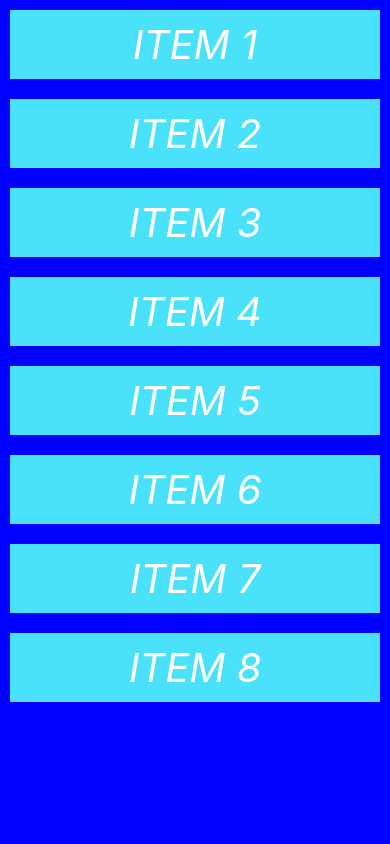
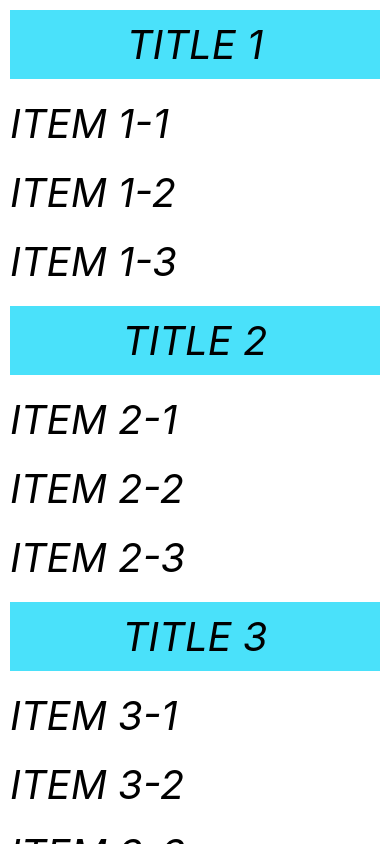
Before and after one commit to sherwood-codebender/React-Native-6Hours, a React Native app: screen / in a window 390 px wide. Built offline with nearby package versions, Linux system fonts and the light colour scheme.

Commit message:
FlatList - Not Practice

```diff
--- a/App.js
+++ b/App.js
@@ -7,46 +7,101 @@
   ScrollViewBase,
   ScrollView,
   RefreshControl,
+  FlatList,
+  SectionList,
 } from 'react-native';
 
 const App = () => {
   const [Items, setItems] = useState([
-    {key:1, item: 'Item 1'},
-    {key:2, item: 'Item 2'},
-    {key:3, item: 'Item 3'},
-    {key:4, item: 'Item 4'},
-    {key:5, item: 'Item 5'},
-    {key:6, item: 'Item 6'},
-    {key:7, item: 'Item 7'},
-    {key:8, item: 'Item 8'},
+    { name: 'Item 1'},
+    { name: 'Item 2'},
+    { name: 'Item 3'},
+    { name: 'Item 4'},
+    { name: 'Item 5'},
+    { name: 'Item 6'},
+    { name: 'Item 7'},
+    { name: 'Item 8'},
   ]);
 
+  const DATA = [
+    {
+      title: 'Title 1',
+      data: ['Item 1-1', 'Item 1-2', 'Item 1-3']
+    },
+    {
+      title: 'Title 2',
+      data: ['Item 2-1', 'Item 2-2', 'Item 2-3']
+    },
+    {
+      title: 'Title 3',
+      data: ['Item 3-1', 'Item 3-2', 'Item 3-3']
+    },
+    {
+      title: 'Title 4',
+      data: ['Item 4-1', 'Item 4-2', 'Item 4-3']
+    }
+  ]
   const [Refreshing, setRefreshing] = useState(false)
   const onRefresh = () => {
     setRefreshing(true);
-    setItems([...Items, {key: 69, item: 'Item 69'}]);
+    setItems([...Items, {name: 'Item 69'}]);
     setRefreshing(false);
   }
   return (
-      <ScrollView
-      style={styles.body}
-      refreshControl={
-        <RefreshControl refreshing = {Refreshing}
-        onRefresh={onRefresh}
-        colors={['#ff00ff']} />
-      }
-      >
-      {
-        Items.map((i) => {
-          return (
-            <View style={styles.item} key={i.key}>
-              <Text style={styles.text}>{i.item}</Text>
-            </View>
-          )
-        })
-      }
+    <SectionList
+    keyExtractor={(item, index) => index.toString()}
+    sections = {DATA}
+    renderItem={({item}) => (
 
-    </ScrollView>
+          <Text style={styles.text}>{item}</Text>
+
+    )}
+    renderSectionHeader={({section}) => (
+      <View style={styles.item}>
+        <Text style={styles.text}>{section.title}</Text>
+      </View>
+    )}
+    ></SectionList>
+
+
+
+
+    // <FlatList
+    // keyExtractor={(item, index) => index.toString()}
+    // data={Items}
+    // renderItem={({item}) => (
+    //   <View style={styles.item}>
+    //     <Text style={styles.text}>{item.name}</Text>
+    //   </View>
+    // )}
+
+    // refreshControl={
+    //   <RefreshControl refreshing = {Refreshing}
+    //   onRefresh={onRefresh}
+    //   colors={['#ff00ff']} />}
+    // />
+
+
+
+    //   <ScrollView
+    //   style={styles.body}
+    //   refreshControl={
+    //     <RefreshControl refreshing = {Refreshing}
+    //     onRefresh={onRefresh}
+    //     colors={['#ff00ff']} />
+    //   }
+    //   >
+    //   {
+    //     Items.map((i) => {
+    //       return (
+    //         <View style={styles.item} key={i.key}>
+    //           <Text style={styles.text}>{i.item}</Text>
+    //         </View>
+    //       )
+    //     })
+    //   }
+
+    // </ScrollView>
   );
 };
 
@@ -64,7 +119,7 @@
   },
 
   text: {
-    color: '#ffffff',
+    color: 'black',
     fontSize: 40,
     fontStyle: 'italic',
     margin: 10,
```
